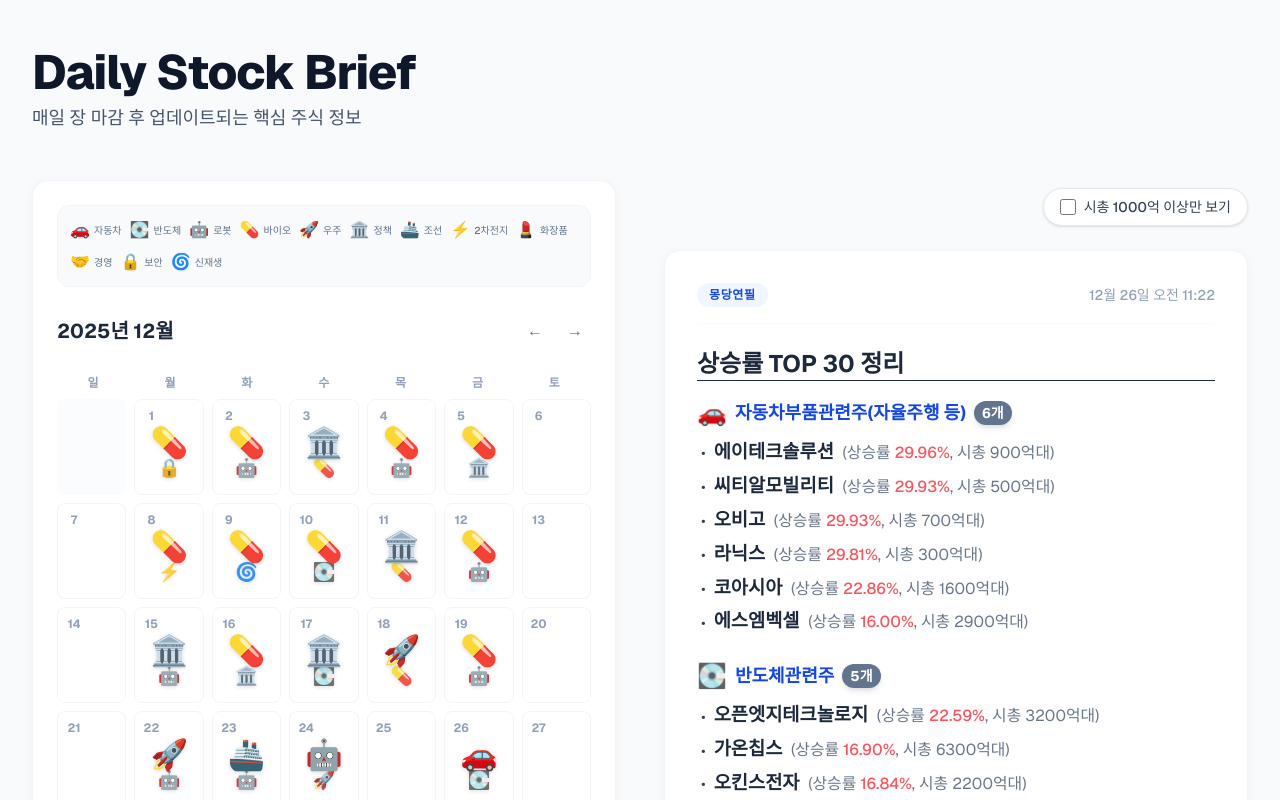
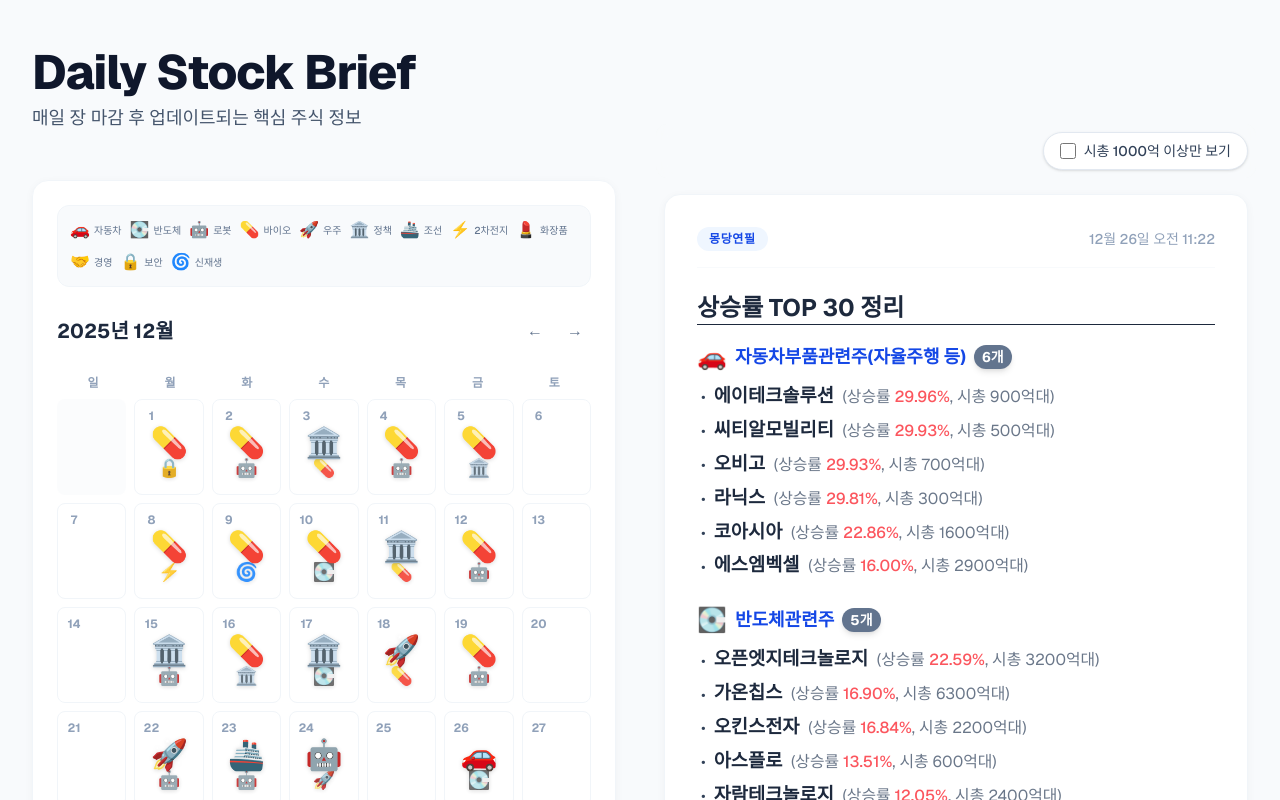
Before and after one commit to nanchacha/dailystock, a Next.js app: page / in a window 1280 px wide. Shown: the top 800 px of the page. Built offline with nearby package versions, Linux system fonts and the light colour scheme.

Commit message:
style: Adjust News Feed layout to align news card top with calendar

```diff
--- a/components/NewsFeed.tsx
+++ b/components/NewsFeed.tsx
@@ -93,7 +93,7 @@ export default function NewsFeed({ initialNews }: { initialNews: NewsItem[] }) {
     }, [initialNews, filterMinCap]);
 
     return (
-        <div className="lg:col-span-1 space-y-8">
+        <div className="lg:col-span-1 space-y-8 lg:-mt-[3.5rem]">
             {/* Controls */}
             <div className="sticky top-8 z-10 flex justify-end items-center mb-4 backdrop-blur-sm bg-slate-50/80 py-2 -mx-2 px-2 rounded-xl transition-all">
                 <label className="flex items-center cursor-pointer space-x-2 bg-white px-4 py-2 rounded-full border border-slate-200 shadow-sm hover:bg-slate-50 transition-colors">
```
